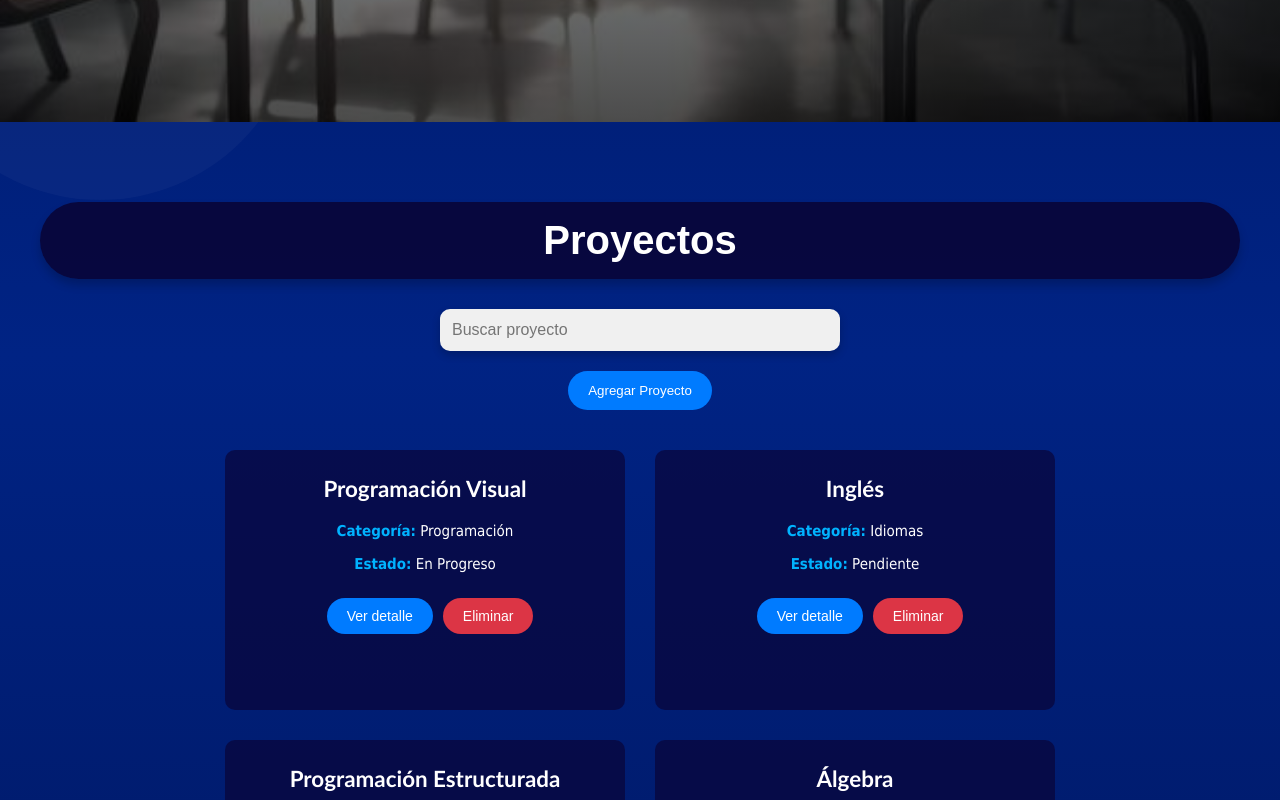
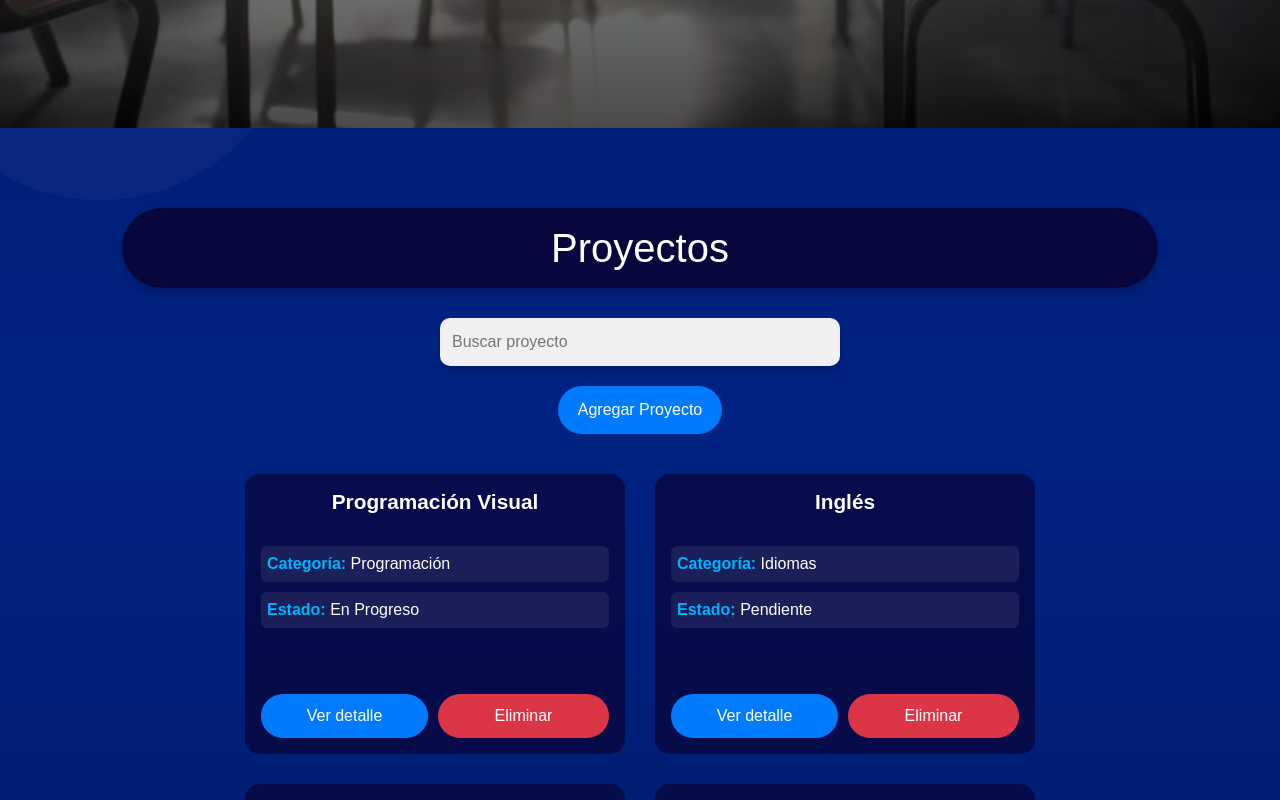
Before and after one commit to alexanderlobo20/pv_tp3_grupo9, a React (Vite) app: page /proyectos in a window 1280 px wide. Shown: the part 700-1500 px from the top of the page. Built offline with nearby package versions, Linux system fonts and the light colour scheme.

Commit message:
feat: integrar react-bootstrap y refactorizar UI en múltiples componentes

```diff
--- a/src/App.jsx
+++ b/src/App.jsx
@@ -5,13 +5,15 @@ import Footer from './components/Footer';
 import Dashboard from './components/Dashboard';
 import PerfilUsuario from './components/PerfilUsuario';
 import DetalleProyecto from './components/DetalleProyecto';
-import { BrowserRouter, Routes, Route, NavLink } from 'react-router-dom';
+import { Routes, Route } from 'react-router-dom';
+import { Container } from "react-bootstrap";
 
 function App() {
   return (
     <>
       <Header />
       <main>
+        <Container>
             <Routes>
               <Route
                 path='/'
@@ -34,6 +36,7 @@ function App() {
               element={<PerfilUsuario />}
               />
           </Routes>
+        </Container>
       </main>
       <Footer />
     </>
--- a/src/components/FormularioProyecto.jsx
+++ b/src/components/FormularioProyecto.jsx
@@ -1,46 +1,39 @@
-import React, { useState } from 'react';
+import React, { useState } from "react";
+import { Form, Button, Alert, Row, Col, Card } from "react-bootstrap";
 
 function FormularioProyecto({ agregarProyecto }) {
   const [formulario, setFormulario] = useState({
-    titulo: '',
-    categoria: '',
-    estado: '',
-    descripcion: '',
+    titulo: "",
+    categoria: "",
+    estado: "",
+    descripcion: "",
     recursos: {
-      pdf: '',
-      drive: '',
-      github: '',
+      pdf: "",
+      drive: "",
+      github: "",
     },
     equipo: [],
   });
 
-  const [mensaje, setMensaje] = useState('');
+  const [mensaje, setMensaje] = useState("");
 
   const handleChange = (e) => {
     const { name, value } = e.target;
-
-    setFormulario((prev) => ({
-      ...prev,
-      [name]: value,
-    }));
+    setFormulario((prev) => ({ ...prev, [name]: value }));
   };
 
   const handleRecursos = (e) => {
     const { name, value } = e.target;
-
     setFormulario((prev) => ({
       ...prev,
-      recursos: {
-        ...prev.recursos,
-        [name]: value,
-      },
+      recursos: { ...prev.recursos, [name]: value },
     }));
   };
 
   const agregarIntegrante = () => {
     setFormulario((prev) => ({
       ...prev,
-      equipo: [...prev.equipo, { nombre: '', rol: '' }],
+      equipo: [...prev.equipo, { nombre: "", rol: "" }],
     }));
   };
 
@@ -55,28 +48,28 @@ function FormularioProyecto({ agregarProyecto }) {
     setFormulario((prev) => {
       const copia = [...prev.equipo];
       copia[index][campo] = valor;
-
-      return {
-        ...prev,
-        equipo: copia,
-      };
+      return { ...prev, equipo: copia };
     });
   };
 
   const validar = () => {
-    if (!formulario.titulo.trim()) return 'El título es obligatorio';
-    if (!formulario.categoria.trim()) return 'La categoría es obligatoria';
-    if (!formulario.estado.trim()) return 'El estado es obligatorio';
-    if (!formulario.descripcion.trim()) return 'La descripción es obligatoria';
+    if (!formulario.titulo.trim()) return "El título es obligatorio";
+    if (!formulario.categoria.trim()) return "La categoría es obligatoria";
+    if (!formulario.estado.trim()) return "El estado es obligatorio";
+    if (!formulario.descripcion.trim()) return "La descripción es obligatoria";
 
     if (formulario.equipo.length === 0)
-        return 'Debes agregar al menos 1 integrante';
+      return "Debes agregar al menos 1 integrante";
 
-    const sinNombre = formulario.equipo.find(m => !m.nombre?.trim());
-    if (sinNombre) return 'Todos los integrantes deben tener nombre';
+    const sinNombre = formulario.equipo.find(
+      (m) => !m.nombre || !m.nombre.trim()
+    );
+    if (sinNombre) return "Todos los integrantes deben tener nombre";
 
-    const sinRol = formulario.equipo.find(m => !m.rol?.trim());
-    if (sinRol) return 'Todos los integrantes deben tener rol';
+    const sinRol = formulario.equipo.find(
+      (m) => !m.rol || !m.rol.trim()
+    );
+    if (sinRol) return "Todos los integrantes deben tener rol";
 
     return null;
   };
@@ -94,116 +87,222 @@ function FormularioProyecto({ agregarProyecto }) {
     agregarProyecto(formulario);
 
     setFormulario({
-      titulo: '',
-      categoria: '',
-      estado: '',
-      descripcion: '',
-      recursos: {
-        pdf: '',
-        drive: '',
-        github: '',
-      },
+      titulo: "",
+      categoria: "",
+      estado: "",
+      descripcion: "",
+      recursos: { pdf: "", drive: "", github: "" },
       equipo: [],
     });
 
-    setMensaje('');
+    setMensaje("");
+  };
+
+  const campoInvalido = (campo) => {
+    if (!mensaje) return false;
+    if (mensaje.toLowerCase().includes(campo)) return true;
+    return false;
   };
 
   return (
-    <form className="formulario" onSubmit={handleSubmit}>
-      {mensaje && <div className="mensaje-error">{mensaje}</div>}
+    <Card className="shadow-lg border-0 rounded-4">
+      <Card.Body className="p-4">
 
-      <input
+        <h4 className="mb-4 text-center fw-bold">
+          Nuevo Proyecto
+        </h4>
+
+        {mensaje && (
+          <Alert variant="danger" className="text-center fw-semibold">
+            {mensaje}
+          </Alert>
+        )}
+
+        <Form onSubmit={handleSubmit}>
+
+          <Row className="mb-3">
+            <Col>
+              <Form.Group>
+                <Form.Label>Título</Form.Label>
+                <Form.Control
                   name="titulo"
-        placeholder="Título"
                   value={formulario.titulo}
                   onChange={handleChange}
+                  isInvalid={campoInvalido("título")}
                 />
+                <Form.Control.Feedback type="invalid">
+                  Completa este campo
+                </Form.Control.Feedback>
+              </Form.Group>
+            </Col>
 
-      <input
+            <Col>
+              <Form.Group>
+                <Form.Label>Categoría</Form.Label>
+                <Form.Control
                   name="categoria"
-        placeholder="Categoría"
                   value={formulario.categoria}
                   onChange={handleChange}
+                  isInvalid={campoInvalido("categoría")}
                 />
+                <Form.Control.Feedback type="invalid">
+                  Completa este campo
+                </Form.Control.Feedback>
+              </Form.Group>
+            </Col>
+          </Row>
 
-      <input
+          <Form.Group className="mb-3">
+            <Form.Label>Estado</Form.Label>
+            <Form.Control
               name="estado"
-        placeholder="Estado"
               value={formulario.estado}
               onChange={handleChange}
+              isInvalid={campoInvalido("estado")}
             />
+            <Form.Control.Feedback type="invalid">
+              Completa este campo
+            </Form.Control.Feedback>
+          </Form.Group>
 
-      <input
+          <Form.Group className="mb-4">
+            <Form.Label>Descripción</Form.Label>
+            <Form.Control
+              as="textarea"
+              rows={3}
               name="descripcion"
-        placeholder="Descripción"
               value={formulario.descripcion}
               onChange={handleChange}
+              isInvalid={campoInvalido("descripción")}
             />
+            <Form.Control.Feedback type="invalid">
+              Completa este campo
+            </Form.Control.Feedback>
+          </Form.Group>
 
-      <button
+          <hr />
+
+          <div className="mb-3">
+            <div className="d-flex justify-content-between align-items-center mb-2">
+              <h5 className="mb-0">Integrantes</h5>
+
+              <Button
                 type="button"
-        className="boton-agregar-integrante"
+                variant="outline-primary"
+                size="sm"
                 onClick={agregarIntegrante}
               >
-        + Agregar integrante
-      </button>
+                + Agregar
+              </Button>
+            </div>
 
-      <div className="integrantes-container">
+            {formulario.equipo.length === 0 && (
+              <Alert variant="secondary" className="py-2">
+                Aún no hay integrantes agregados
+              </Alert>
+            )}
+
             {formulario.equipo.map((miembro, index) => (
-          <div className="integrante-item" key={index}>
-            <input
+              <Card key={index} className="mb-2 border-0 shadow-sm">
+                <Card.Body className="py-2">
+
+                  <Row className="align-items-center g-2">
+
+                    <Col md={5}>
+                      <Form.Control
+                        size="sm"
                         placeholder="Nombre"
                         value={miembro.nombre}
                         onChange={(e) =>
-                actualizarIntegrante(index, 'nombre', e.target.value)
+                          actualizarIntegrante(index, "nombre", e.target.value)
+                        }
+                        isInvalid={
+                          mensaje?.includes("nombre") &&
+                          (!miembro.nombre || !miembro.nombre.trim())
                         }
                       />
+                      <Form.Control.Feedback type="invalid">
+                        Campo obligatorio
+                      </Form.Control.Feedback>
+                    </Col>
 
-            <input
+                    <Col md={5}>
+                      <Form.Control
+                        size="sm"
                         placeholder="Rol"
                         value={miembro.rol}
                         onChange={(e) =>
-                actualizarIntegrante(index, 'rol', e.target.value)
+                          actualizarIntegrante(index, "rol", e.target.value)
+                        }
+                        isInvalid={
+                          mensaje?.includes("rol") &&
+                          (!miembro.rol || !miembro.rol.trim())
                         }
                       />
+                      <Form.Control.Feedback type="invalid">
+                        Campo obligatorio
+                      </Form.Control.Feedback>
+                    </Col>
 
-            <button
-              type="button"
-              className="BotonEliminar"
+                    <Col md={2} className="text-end">
+                      <Button
+                        variant="outline-danger"
+                        size="sm"
                         onClick={() => eliminarIntegrante(index)}
                       >
-              ✖
-            </button>
-          </div>
+                        Eliminar
+                      </Button>
+                    </Col>
+
+                  </Row>
+
+                </Card.Body>
+              </Card>
             ))}
           </div>
 
-      <input
+          <hr />
+
+          <h6 className="mb-3">Recursos</h6>
+
+          <Row className="mb-2">
+            <Col>
+              <Form.Control
+                placeholder="PDF"
                 name="pdf"
-        placeholder="PDF"
                 value={formulario.recursos.pdf}
                 onChange={handleRecursos}
               />
+            </Col>
 
-      <input
+            <Col>
+              <Form.Control
+                placeholder="Drive"
                 name="drive"
-        placeholder="Drive"
                 value={formulario.recursos.drive}
                 onChange={handleRecursos}
               />
+            </Col>
 
-      <input
+            <Col>
+              <Form.Control
+                placeholder="GitHub"
                 name="github"
-        placeholder="GitHub"
                 value={formulario.recursos.github}
                 onChange={handleRecursos}
               />
+            </Col>
+          </Row>
 
-      <button type="submit" className="BotonGuardar">
+          <div className="d-grid mt-4">
+            <Button type="submit" variant="primary" size="lg">
               Guardar Proyecto
-      </button>
-    </form>
+            </Button>
+          </div>
+
+        </Form>
+      </Card.Body>
+    </Card>
   );
 }
 
--- a/src/components/ProyectoCard.jsx
+++ b/src/components/ProyectoCard.jsx
@@ -1,37 +1,41 @@
 import React from 'react';
 import { Link } from 'react-router-dom';
+import { Card, Button } from 'react-bootstrap';
 
 function ProyectoCard({ proyecto, onEliminar }) {
   const { id, titulo, categoria, estado } = proyecto;
 
   return (
-    <div className='proyecto'>
-      <h3>{titulo}</h3>
+    <Card className="proyecto-card">
+      <Card.Body className="proyecto-card-body">
 
-      <p>
+        <Card.Title className="proyecto-titulo">
+          {titulo}
+        </Card.Title>
+
+        <Card.Text className="proyecto-texto">
           <strong>Categoría:</strong> {categoria}
-      </p>
+        </Card.Text>
 
-      <p>
+        <Card.Text className="proyecto-texto">
           <strong>Estado:</strong> {estado}
-      </p>
+        </Card.Text>
 
-      <div className='btns'>
-        <Link
-          to={`/proyectos/${id}`}
-          className='BotonVerDetalle'
-        >
+        <div className="proyecto-botones">
+          <Link to={`/proyectos/${id}`} className="btn-ver">
             Ver detalle
           </Link>
 
-        <button
-          className='BotonEliminar'
+          <Button
+            className="btn-eliminar"
             onClick={() => onEliminar(id)}
           >
             Eliminar
-        </button>
+          </Button>
         </div>
-    </div>
+
+      </Card.Body>
+    </Card>
   );
 }
 
--- a/src/components/RegistroActividad.jsx
+++ b/src/components/RegistroActividad.jsx
@@ -1,4 +1,5 @@
 import React from 'react';
+import { Alert } from 'react-bootstrap';
 
 function RegistroActividad({ ultimaModificacion }) {
   if (!ultimaModificacion) return null;
@@ -9,11 +10,9 @@ function RegistroActividad({ ultimaModificacion }) {
   });
 
   return (
-    <div className='fecha-actualizacion'>
-      <p>
-        Ultima actualización de la lista: {fecha} a las {hora}
-      </p>
-    </div>
+    <Alert variant="info" className="registro-actividad">
+      Última actualización de la lista: {fecha} a las {hora}
+    </Alert>
   );
 }
 
--- a/src/css/style.css
+++ b/src/css/style.css
@@ -393,7 +393,7 @@ footer {
 }
 
 .detalle-contenido::-webkit-scrollbar {
-  width: 8px;
+  width: 12px;
 }
 
 .detalle-contenido::-webkit-scrollbar-thumb {
@@ -505,56 +505,88 @@ footer {
   gap: 30px;
 }
 
-.proyecto {
-  display: flex;
-  flex-direction: column;
-  width: 400px;
-  height: 260px;
+.proyecto-card {
+  width: 380px;
+  height: 280px;
   background: rgba(9, 4, 53, 0.671);
-  border-radius: 10px;
-  text-align: center;
-  padding: 25px;
+  border: none;
+  border-radius: 15px;
+  color: #fff;
+  cursor: pointer;
+  user-select: none;
   transition:
     transform 0.3s ease,
-    background-color 0.3s ease,
     box-shadow 0.3s ease;
 }
 
-.proyecto:hover {
+.proyecto-card:hover {
   transform: translateY(-7px);
-  background-color: rgba(20, 19, 31, 0.671);
+  background: rgba(20, 19, 31, 0.671);
   box-shadow: 0px 10px 20px rgba(0, 0, 0, 0.4);
 }
 
-.proyecto h3 {
-  font-size: 1.4rem;
-  margin-bottom: 20px;
-  color: #fff;
-  font-family: 'Candara', Tahoma, Geneva, Verdana, sans-serif;
+.proyecto-card:active {
+  transform: scale(0.98);
 }
 
-.proyecto p {
-  font-size: 15px;
-  margin-bottom: 15px;
-  color: #fff;
-  font-family: 'Century Gothic', Tahoma, Geneva, Verdana, sans-serif;
+.proyecto-card-body {
+  display: flex;
+  flex-direction: column;
+  justify-content: space-between;
+  height: 100%;
 }
 
-.BotonEliminar {
-  font-size: 0.875rem;
-  margin-top: 10px;
-  padding: 10px 20px;
-  border: none;
+.proyecto-titulo {
+  text-align: center;
+  font-size: 1.3rem;
+  font-weight: 600;
+  margin: 0;
+  min-height: 48px;
+  display: -webkit-box;
+  -webkit-line-clamp: 2;
+  -webkit-box-orient: vertical;
+  overflow: hidden;
+
+  line-height: 1.2;
+}
+
+.proyecto-texto {
+  font-size: 16px;
+  margin: 8px 0 2px;
+  background-color: rgba(255, 255, 255, 0.08);
+  padding: 6px;
+  border-radius: 6px;
+}
+
+.proyecto-botones {
+  display: flex;
+  gap: 10px;
+  margin-top: auto;
+}
+
+.btn-ver {
+  flex: 1;
+  text-align: center;
+  padding: 10px;
+  border-radius: 10rem;
+  background-color: #007bff;
+  color: white;
+  text-decoration: none;
+  transition: 0.3s ease;
+}
+
+.btn-ver:hover {
+  background-color: #0056b3;
+}
+
+.btn-eliminar {
+  flex: 1;
   border-radius: 10rem;
   background-color: #dc3545;
-  color: white;
-  cursor: pointer;
-  transition:
-    background-color 0.3s ease,
-    transform 0.3s ease;
+  border: none;
 }
 
-.BotonEliminar:hover {
+.btn-eliminar:hover {
   background-color: #a71d2a;
 }
 
@@ -599,22 +631,6 @@ footer {
   background-color: #1e7e34;
 }
 
-.BotonVerDetalle {
-  margin: 10px 10px 0;
-  padding: 10px 20px;
-  font-size: 0.875rem;
-  border: none;
-  border-radius: 10rem;
-  background-color: #007bff;
-  color: white;
-  cursor: pointer;
-  transition: background-color 0.3s ease;
-  text-decoration: none;
-}
-
-.BotonVerDetalle:hover {
-  background-color: #0056b3;
-}
 .detalle-contenedor {
   display: flex;
   justify-content: center;
@@ -1071,3 +1087,28 @@ body::after {
   padding: 4px;
   border-radius: 50%;
 }
+
+.registro-actividad {
+  background: rgba(9, 4, 53, 0.671);
+  border: 1px solid rgba(0, 217, 255, 0.2);
+  color: #fff;
+  border-radius: 10px;
+  text-align: center;
+  margin: 10px auto;
+  padding: 10px 20px;
+  box-shadow: 0px 8px 15px rgba(0, 0, 0, 0.3);
+  cursor: pointer;
+  user-select: none;
+  transition:
+    transform 0.2s ease,
+    background-color 0.3s ease,
+    box-shadow 0.3s ease;
+}
+.registro-actividad:hover {
+  background-color: rgba(0, 43, 174, 0.671);
+  box-shadow: 0px 10px 20px rgba(0, 0, 0, 0.4);
+}
+
+.registro-actividad:active {
+  transform: scale(0.98);
+}
--- a/src/main.jsx
+++ b/src/main.jsx
@@ -1,6 +1,7 @@
 import { StrictMode } from 'react';
 import { createRoot } from 'react-dom/client';
 import { BrowserRouter } from 'react-router-dom';
+import 'bootstrap/dist/css/bootstrap.min.css';
 import App from './App.jsx';
 
 createRoot(document.getElementById('root')).render(
```
Lines whose indentation alone changed are shown as unchanged.
